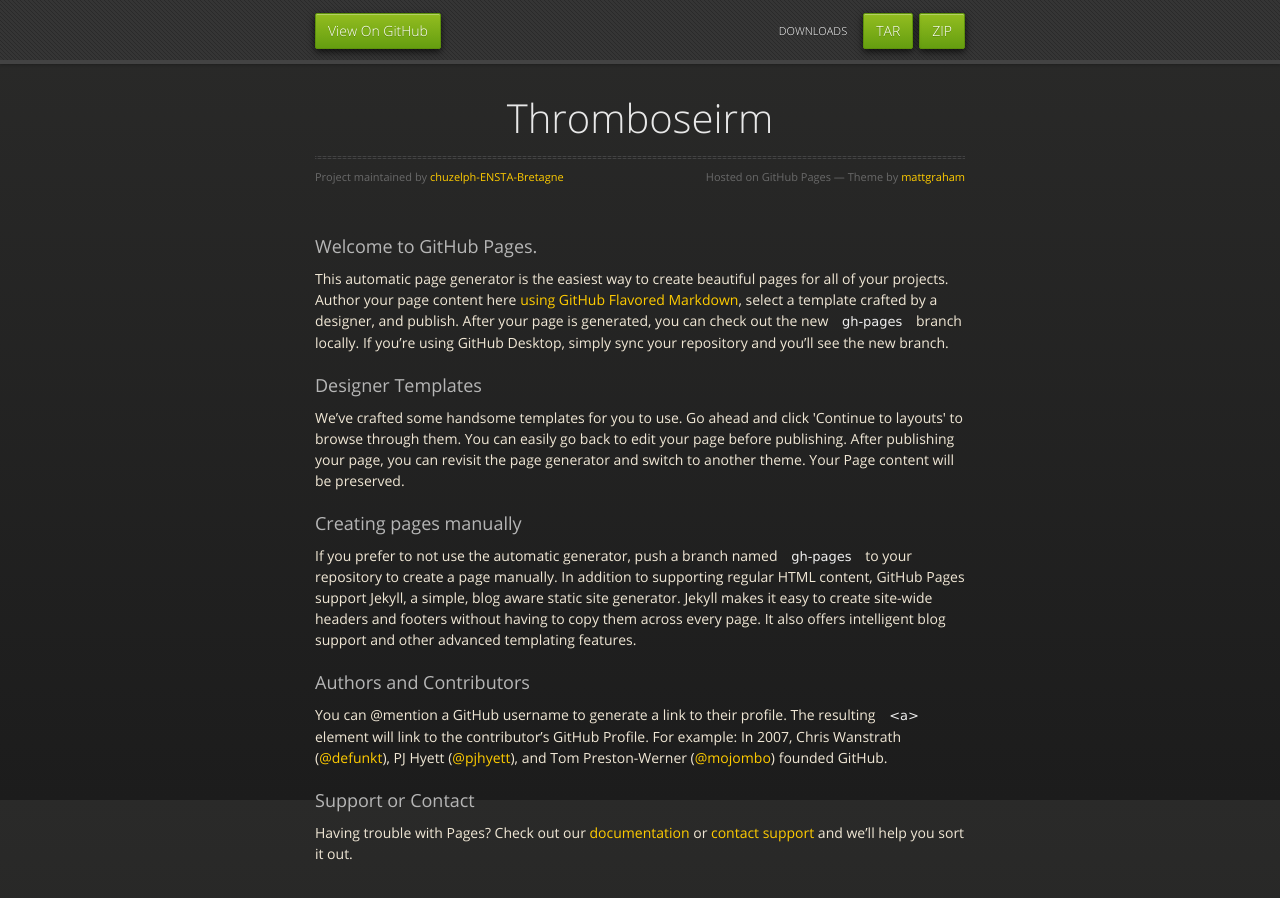
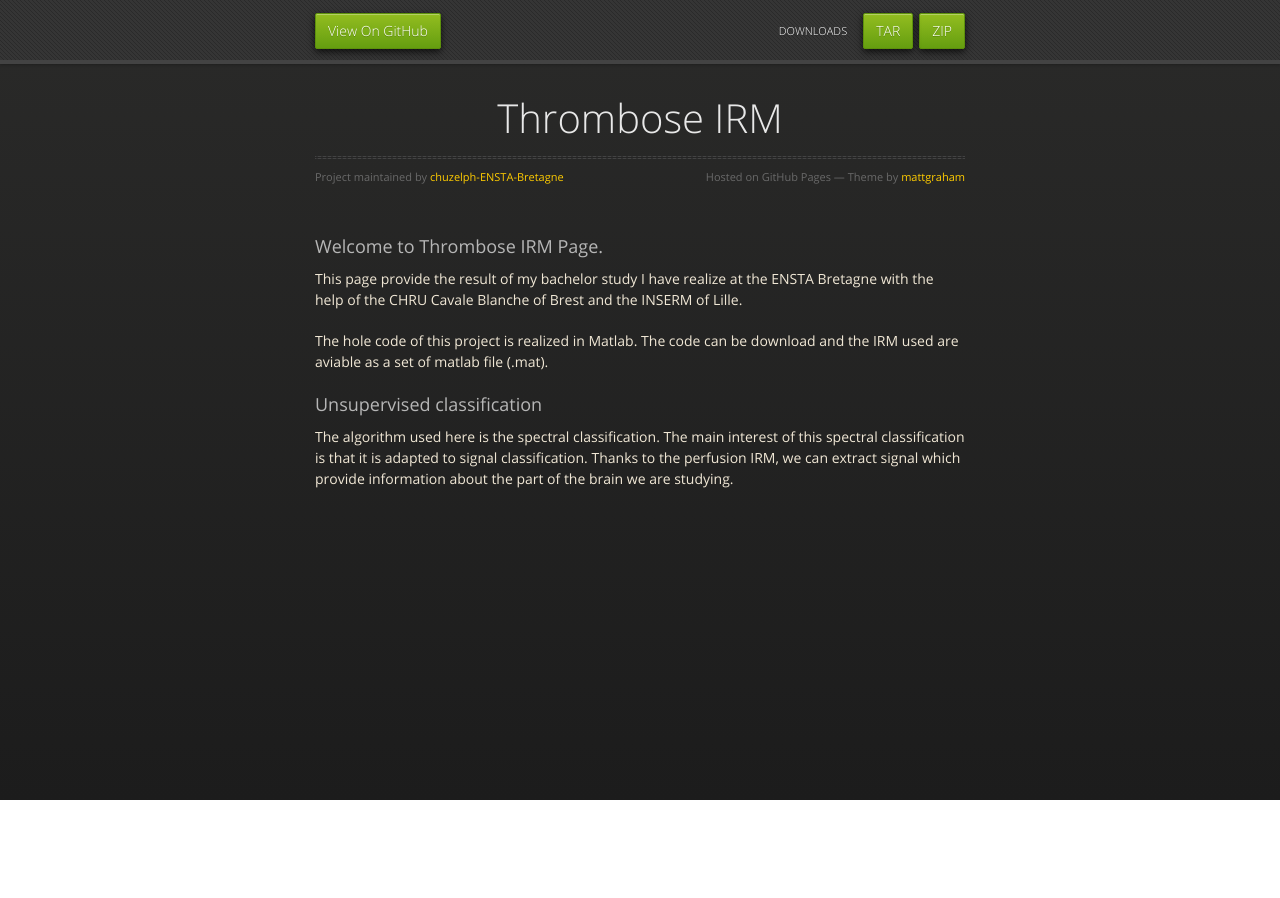
Before and after one commit to chuzelph-ENSTA-Bretagne/ThromboseIRM, a plain HTML site: page index.html in a window 1280 px wide. After the commit the page ends 800 px from the top, so only its background shows below. Drawn offline with nearby package versions, Linux system fonts and the light colour scheme.

```diff
--- a/index.html
+++ b/index.html
@@ -3,7 +3,7 @@
   <head>
     <meta charset="utf-8">
     <meta http-equiv="X-UA-Compatible" content="chrome=1">
-    <title>Thromboseirm by chuzelph-ENSTA-Bretagne</title>
+    <title>Thrombose IRM by chuzelph-ENSTA-Bretagne</title>
     <link rel="stylesheet" href="stylesheets/styles.css">
     <link rel="stylesheet" href="stylesheets/github-dark.css">
     <script src="https://ajax.googleapis.com/ajax/libs/jquery/1.7.1/jquery.min.js"></script>
@@ -31,7 +31,7 @@
 
       <section>
         <div id="title">
-          <h1>Thromboseirm</h1>
+          <h1>Thrombose IRM</h1>
           <p></p>
           <hr>
           <span class="credits left">Project maintained by <a href="https://github.com/chuzelph-ENSTA-Bretagne">chuzelph-ENSTA-Bretagne</a></span>
@@ -39,29 +39,16 @@
         </div>
 
         <h3>
-<a id="welcome-to-github-pages" class="anchor" href="#welcome-to-github-pages" aria-hidden="true"><span aria-hidden="true" class="octicon octicon-link"></span></a>Welcome to GitHub Pages.</h3>
+<a id="welcome-to-thrombose-irm-page" class="anchor" href="#welcome-to-thrombose-irm-page" aria-hidden="true"><span aria-hidden="true" class="octicon octicon-link"></span></a>Welcome to Thrombose IRM Page.</h3>
 
-<p>This automatic page generator is the easiest way to create beautiful pages for all of your projects. Author your page content here <a href="https://guides.github.com/features/mastering-markdown/">using GitHub Flavored Markdown</a>, select a template crafted by a designer, and publish. After your page is generated, you can check out the new <code>gh-pages</code> branch locally. If you’re using GitHub Desktop, simply sync your repository and you’ll see the new branch.</p>
+<p>This page provide the result of my bachelor study I have realize at the ENSTA Bretagne with the help of the CHRU Cavale Blanche of Brest and the INSERM of Lille.</p>
+
+<p>The hole code of this project is realized in Matlab. The code can be download and the IRM used are aviable as a set of matlab file (.mat).</p>
 
 <h3>
-<a id="designer-templates" class="anchor" href="#designer-templates" aria-hidden="true"><span aria-hidden="true" class="octicon octicon-link"></span></a>Designer Templates</h3>
+<a id="unsupervised-classification" class="anchor" href="#unsupervised-classification" aria-hidden="true"><span aria-hidden="true" class="octicon octicon-link"></span></a>Unsupervised classification</h3>
 
-<p>We’ve crafted some handsome templates for you to use. Go ahead and click 'Continue to layouts' to browse through them. You can easily go back to edit your page before publishing. After publishing your page, you can revisit the page generator and switch to another theme. Your Page content will be preserved.</p>
-
-<h3>
-<a id="creating-pages-manually" class="anchor" href="#creating-pages-manually" aria-hidden="true"><span aria-hidden="true" class="octicon octicon-link"></span></a>Creating pages manually</h3>
-
-<p>If you prefer to not use the automatic generator, push a branch named <code>gh-pages</code> to your repository to create a page manually. In addition to supporting regular HTML content, GitHub Pages support Jekyll, a simple, blog aware static site generator. Jekyll makes it easy to create site-wide headers and footers without having to copy them across every page. It also offers intelligent blog support and other advanced templating features.</p>
-
-<h3>
-<a id="authors-and-contributors" class="anchor" href="#authors-and-contributors" aria-hidden="true"><span aria-hidden="true" class="octicon octicon-link"></span></a>Authors and Contributors</h3>
-
-<p>You can @mention a GitHub username to generate a link to their profile. The resulting <code>&lt;a&gt;</code> element will link to the contributor’s GitHub Profile. For example: In 2007, Chris Wanstrath (<a href="https://github.com/defunkt" class="user-mention">@defunkt</a>), PJ Hyett (<a href="https://github.com/pjhyett" class="user-mention">@pjhyett</a>), and Tom Preston-Werner (<a href="https://github.com/mojombo" class="user-mention">@mojombo</a>) founded GitHub.</p>
-
-<h3>
-<a id="support-or-contact" class="anchor" href="#support-or-contact" aria-hidden="true"><span aria-hidden="true" class="octicon octicon-link"></span></a>Support or Contact</h3>
-
-<p>Having trouble with Pages? Check out our <a href="https://help.github.com/pages">documentation</a> or <a href="https://github.com/contact">contact support</a> and we’ll help you sort it out.</p>
+<p>The algorithm used here is the spectral classification. The main interest of this spectral classification is that it is adapted to signal classification. Thanks to the perfusion IRM, we can extract signal which provide information about the part of the brain we are studying.</p>
       </section>
 
     </div>
```
Also changed, not shown: params.json (+2 -2 lines).
